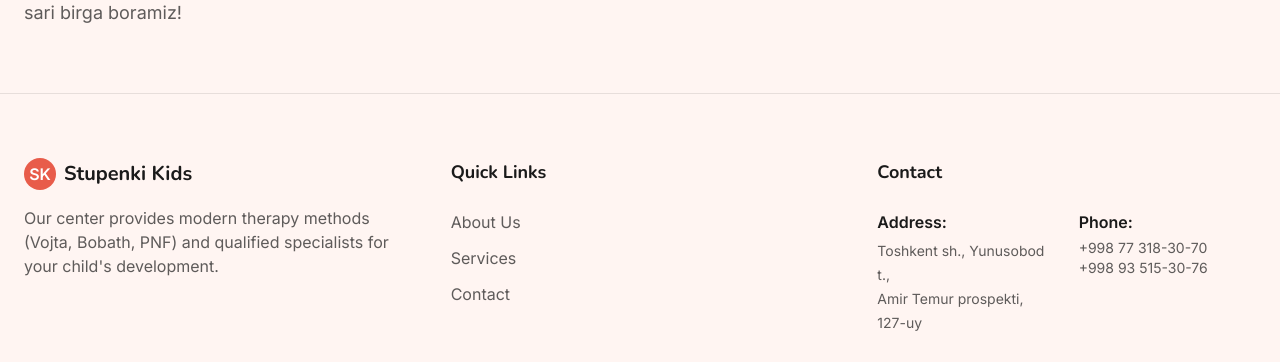
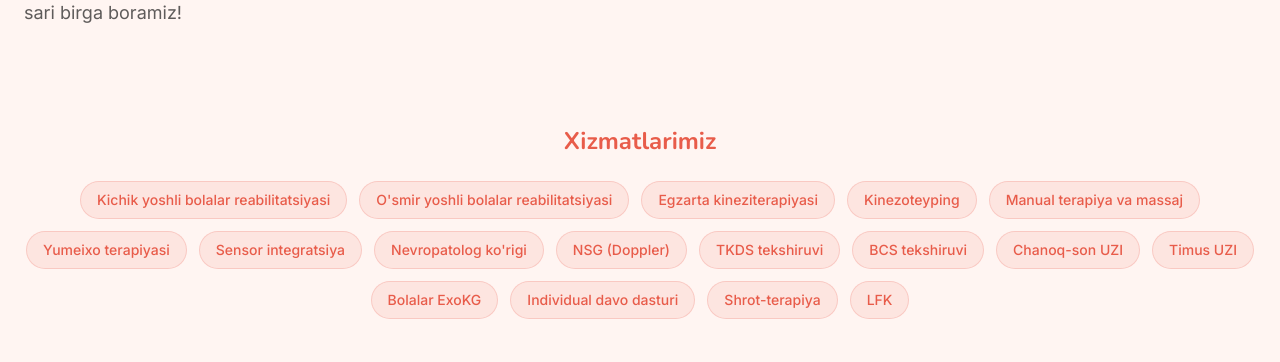
Before and after one commit to WIKKIwk/web_portfolio_1, a React (Vite) app: page / in a window 1280 px wide. Shown: the part 3109-3471 px from the top of the page. Built offline with nearby package versions, Linux system fonts and the light colour scheme.

Commit message:
feat: add Apple-style staggered scroll animation for service pills in services section

```diff
--- a/src/components/sections/Mission.tsx
+++ b/src/components/sections/Mission.tsx
@@ -221,6 +221,73 @@ export default function Mission() {
                     {missionItems.filter(item => !item.isIntro).map((item) => (
                         <MissionRow key={item.id} item={item} animationKey={animationKey} />
                     ))}
+
+                    {/* Animated Service Pills */}
+                    <motion.div
+                        className="pt-8"
+                        initial="hidden"
+                        whileInView="show"
+                        viewport={{ once: true, amount: 0.2 }}
+                        variants={{
+                            hidden: {},
+                            show: {
+                                transition: {
+                                    staggerChildren: 0.07,
+                                    delayChildren: 0.1
+                                }
+                            }
+                        }}
+                        style={{ touchAction: 'pan-y' }}
+                    >
+                        <motion.h3
+                            className="text-xl sm:text-2xl font-heading font-bold text-primary mb-6 text-center"
+                            variants={{
+                                hidden: { opacity: 0, x: -40 },
+                                show: { opacity: 1, x: 0, transition: { type: 'spring', stiffness: 200, damping: 20 } }
+                            }}
+                        >
+                            Xizmatlarimiz
+                        </motion.h3>
+                        <div className="flex flex-wrap gap-2 sm:gap-3 justify-center">
+                            {[
+                                "Kichik yoshli bolalar reabilitatsiyasi",
+                                "O'smir yoshli bolalar reabilitatsiyasi",
+                                "Egzarta kineziterapiyasi",
+                                "Kinezoteyping",
+                                "Manual terapiya va massaj",
+                                "Yumeixo terapiyasi",
+                                "Sensor integratsiya",
+                                "Nevropatolog ko'rigi",
+                                "NSG (Doppler)",
+                                "TKDS tekshiruvi",
+                                "BCS tekshiruvi",
+                                "Chanoq-son UZI",
+                                "Timus UZI",
+                                "Bolalar ExoKG",
+                                "Individual davo dasturi",
+                                "Shrot-terapiya",
+                                "LFK",
+                            ].map((name, i) => (
+                                <motion.span
+                                    key={i}
+                                    className="px-4 py-2 rounded-full text-xs sm:text-sm font-medium bg-primary/10 dark:bg-primary/20 text-primary border border-primary/20 dark:border-primary/30 cursor-default select-none"
+                                    variants={{
+                                        hidden: { opacity: 0, x: -60, scale: 0.8 },
+                                        show: {
+                                            opacity: 1,
+                                            x: 0,
+                                            scale: 1,
+                                            transition: { type: 'spring', stiffness: 200, damping: 18 }
+                                        }
+                                    }}
+                                    whileHover={{ scale: 1.08, backgroundColor: 'rgba(var(--color-primary-rgb, 231, 111, 81), 0.25)' }}
+                                    style={{ touchAction: 'pan-y' }}
+                                >
+                                    {name}
+                                </motion.span>
+                            ))}
+                        </div>
+                    </motion.div>
                 </div>
             </section>
         </>
```
